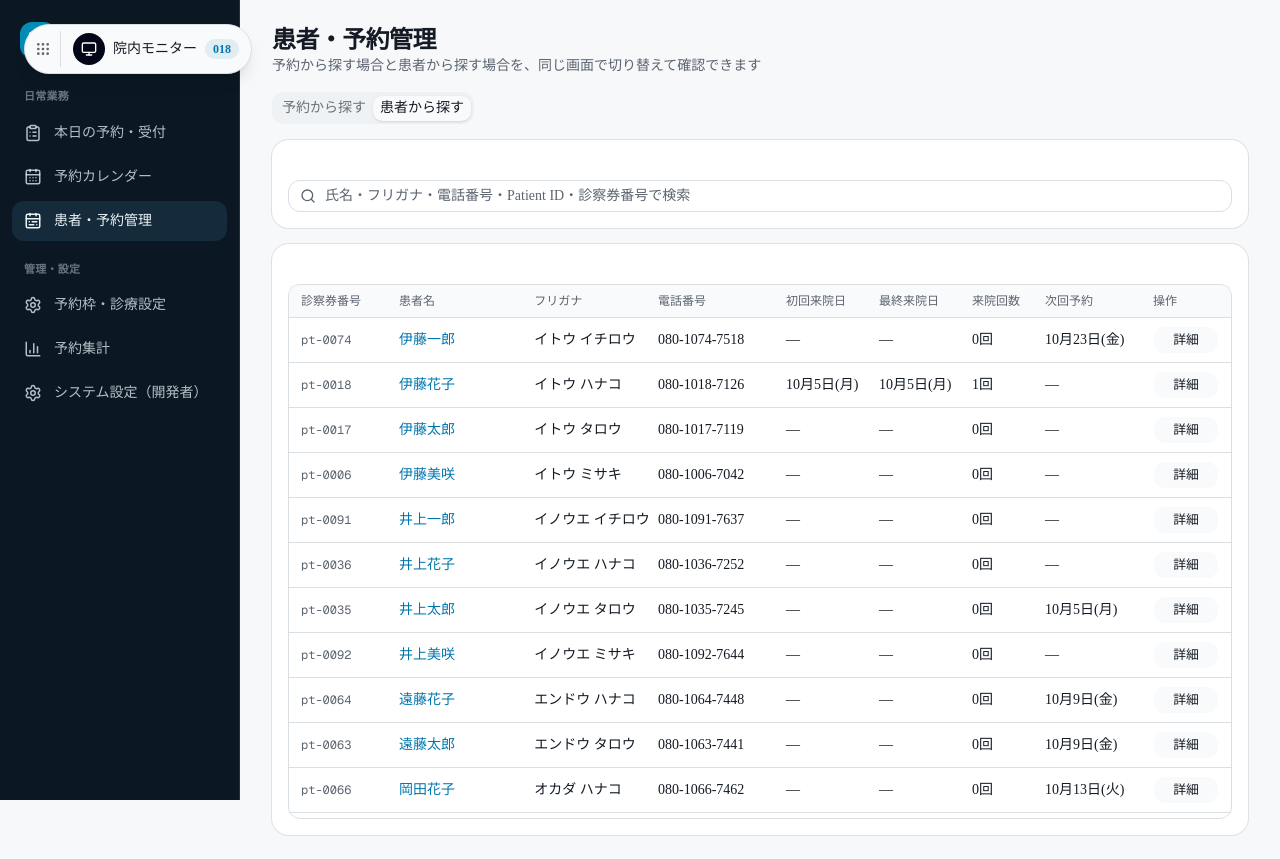
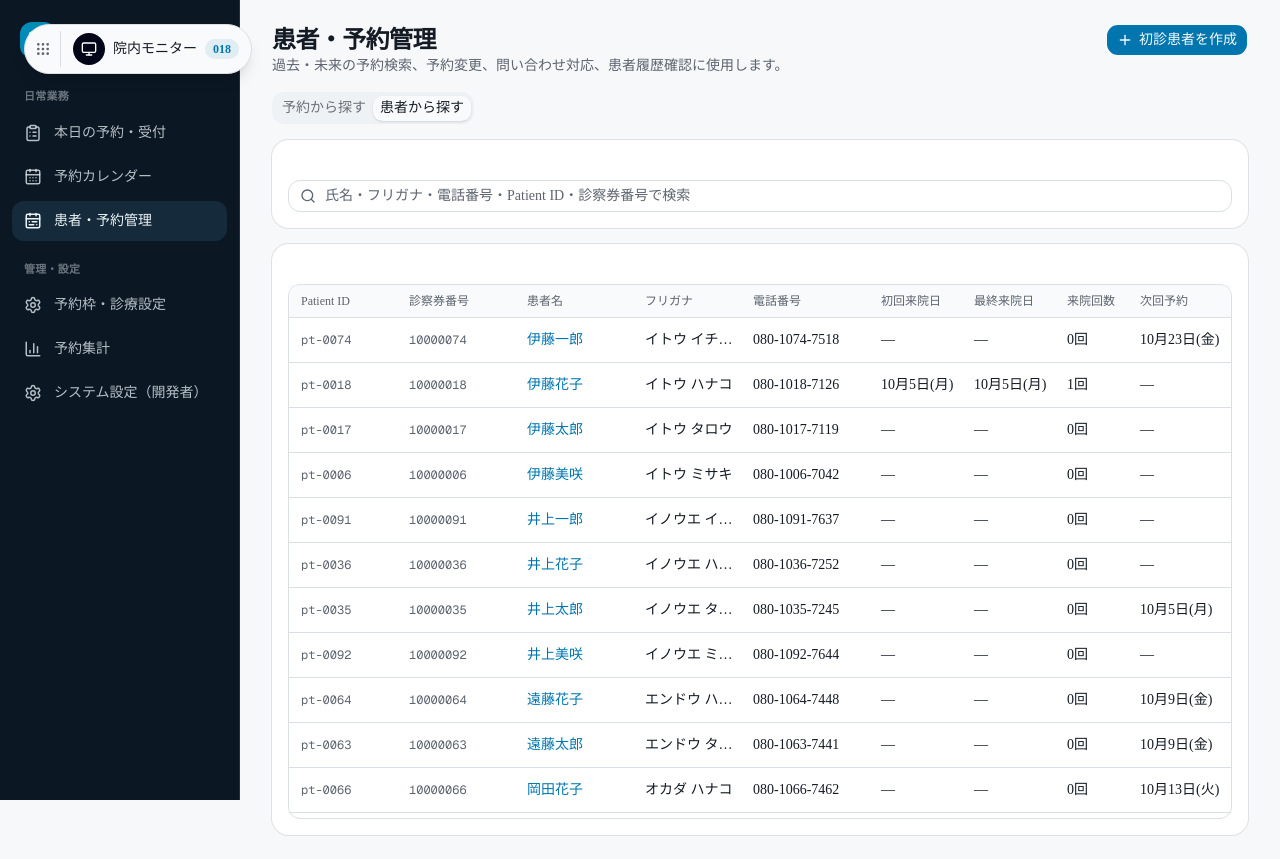
Before and after one commit to crestix-company/crestix-clinic-reservation-system, a Next.js app: page /admin/reservations in a window 1280 px wide. Both pictures are taken after a click on the tab "患者から探す". Built offline with nearby package versions, Linux system fonts and the light colour scheme.

Commit message:
ui: clarify patient management purpose and identifiers

```diff
--- a/src/app/admin/reservations/page.tsx
+++ b/src/app/admin/reservations/page.tsx
@@ -2,7 +2,7 @@
 
 import { useMemo, useState } from "react";
 import Link from "next/link";
-import { ChevronLeft, ChevronRight, Search } from "lucide-react";
+import { ChevronLeft, ChevronRight, Plus, Search } from "lucide-react";
 import { Card, CardContent } from "@/components/ui/card";
 import { Input } from "@/components/ui/input";
 import { Button, buttonVariants } from "@/components/ui/button";
@@ -20,7 +20,7 @@ import type { ReservationSource, ReservationStatus } from "@/types/domain";
 
 const PAGE_SIZE = 10;
 const ALL = "ALL";
-const patientColumns = "xl:grid-cols-[90px_minmax(110px,1.1fr)_minmax(100px,1fr)_120px_85px_85px_65px_100px_66px]";
+const patientColumns = "xl:grid-cols-[100px_110px_minmax(110px,1.1fr)_minmax(100px,1fr)_120px_85px_85px_65px_100px_66px]";
 
 export default function ReservationsListPage() {
   const { reservations: allReservations, types, updateReservation, updateStatus } = useDemoStore();
@@ -94,11 +94,12 @@ export default function ReservationsListPage() {
 
   return (
     <div className="space-y-4">
-      <div>
-        <h1 className="text-2xl font-semibold tracking-tight">患者・予約管理</h1>
-        <p className="text-sm text-muted-foreground">
-          予約から探す場合と患者から探す場合を、同じ画面で切り替えて確認できます
-        </p>
+      <div className="flex flex-wrap items-start justify-between gap-3">
+        <div>
+          <h1 className="text-2xl font-semibold tracking-tight">患者・予約管理</h1>
+          <p className="text-sm text-muted-foreground">過去・未来の予約検索、予約変更、問い合わせ対応、患者履歴確認に使用します。</p>
+        </div>
+        <Link href="/admin/patients/new" className={buttonVariants()}><Plus className="size-4" />初診患者を作成</Link>
       </div>
 
       <Tabs value={tab} onValueChange={handleTabChange}>
@@ -254,6 +255,7 @@ export default function ReservationsListPage() {
               <div
                 className={`hidden gap-2 border-b bg-muted/40 px-3 py-2 text-xs font-medium text-muted-foreground xl:grid ${patientColumns}`}
               >
+                <span>Patient ID</span>
                 <span>診察券番号</span>
                 <span>患者名</span>
                 <span>フリガナ</span>
@@ -277,6 +279,7 @@ export default function ReservationsListPage() {
                         className={`grid gap-1 border-b px-3 py-2 text-sm last:border-b-0 xl:items-center xl:gap-2 ${patientColumns}`}
                       >
                         <span className="truncate font-mono text-xs text-muted-foreground">{patient.id}</span>
+                        <span className="truncate font-mono text-xs text-muted-foreground">{patient.ehrPatientId ?? "未連携"}</span>
                         <Link
                           href={`/admin/patients/${patient.id}`}
                           className="truncate font-medium text-primary hover:underline"
```
